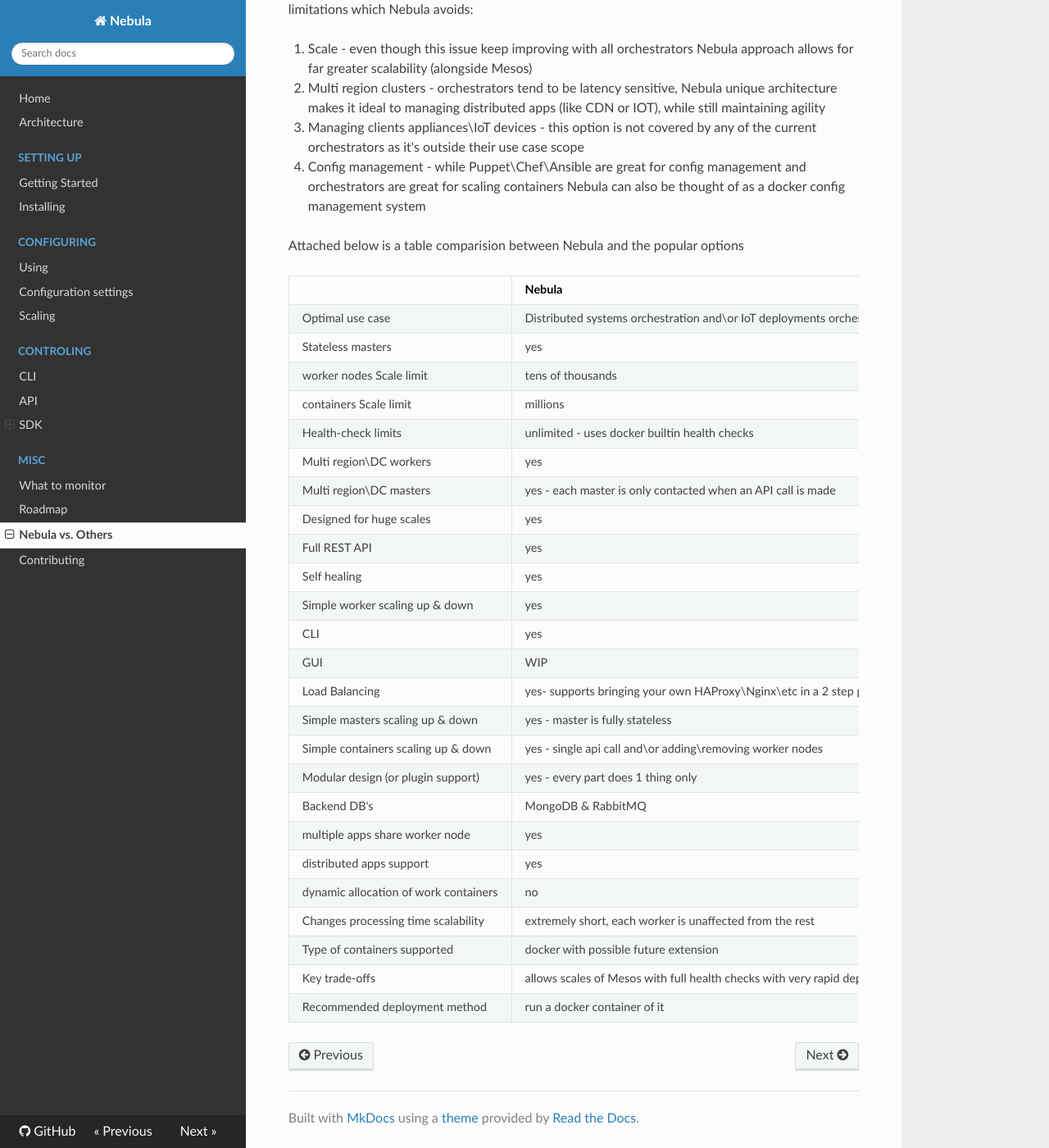
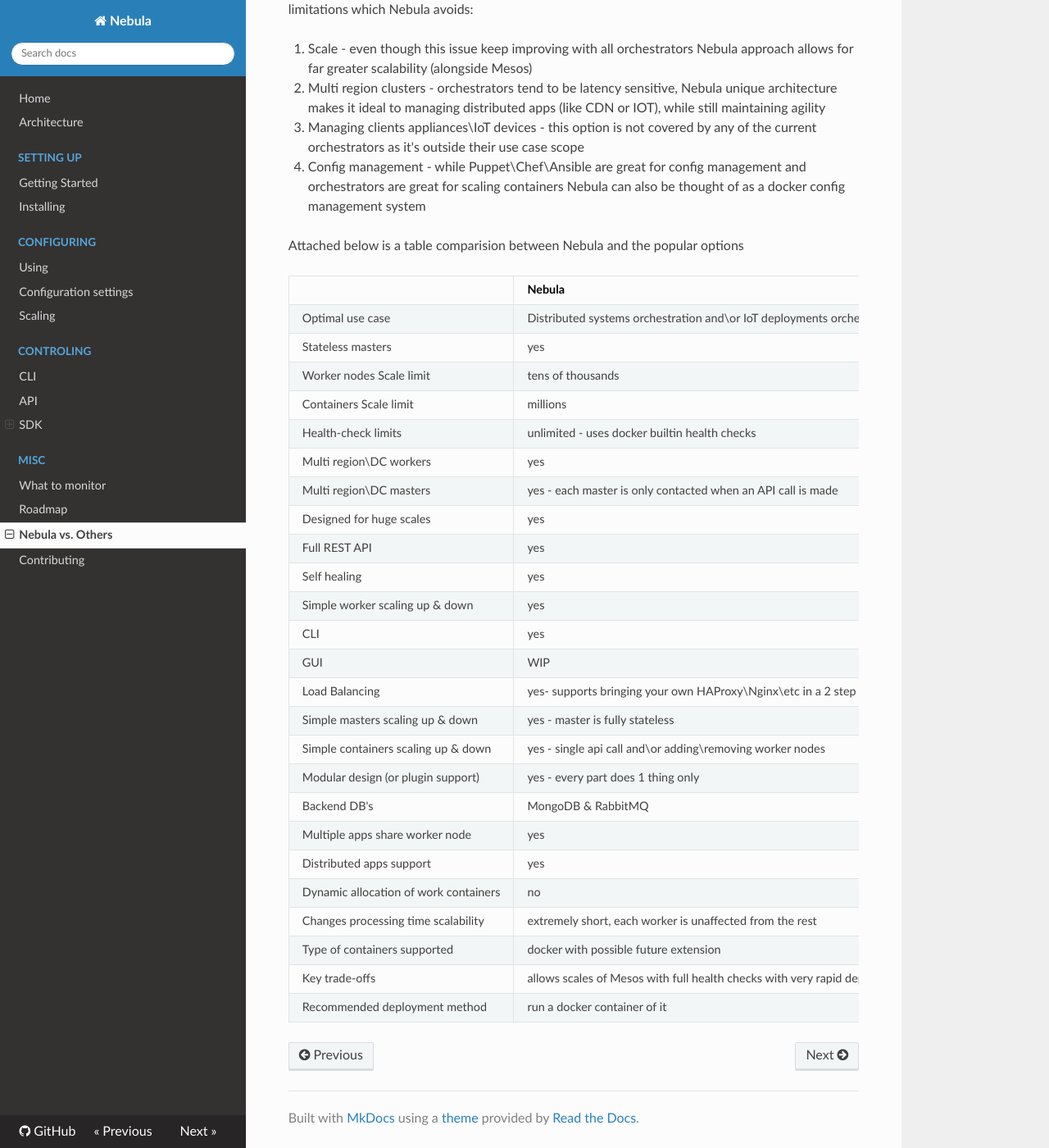
Before and after one commit to nebula-orchestrator/docs, an MkDocs documentation site: the page built from docs/compare2orchestrators.md, in a window 1280 px wide and 1400 px high, scrolled down 269 px. Shown: the whole window at 82% size. Built offline with MkDocs 1.6.1, drawn with Linux system fonts in a browser that asks for light colours; nearby versions of some CDN libraries; old or Windows-style settings are respelled for this version of MkDocs.

Commit message:
capital letters

```diff
--- a/docs/compare2orchestrators.md
+++ b/docs/compare2orchestrators.md
@@ -16,8 +16,8 @@
 |-------------------------------------|---------------------------------------------------------------------------------------------------------------------------------------------------|------------------------------------------------------------------------------------------------------------------------------|-------------------------------------------------------------------------------------|-------------------------------------------------------------------------------------------------------------|
 | Optimal use case  | Distributed systems orchestration and\or IoT deployments orchestration | DataCenter orchestration | DataCenter orchestration | DataCenter orchestration |
 | Stateless masters | yes | yes | yes | no - data stored in local master raft consensus  |
-| worker nodes Scale limit | tens of thousands  | tens of thousands | 1000-5000 depending on version | unknown |
-| containers Scale limit | millions | millions | 120000 | unknown |
+| Worker nodes Scale limit | tens of thousands  | tens of thousands | 1000-5000 depending on version | unknown |
+| Containers Scale limit | millions | millions | 120000 | unknown |
 | Health-check limits | unlimited - uses docker builtin health checks | depending on check type - https://mesosphere.com/blog/2017/01/05/introducing-mesos-native-health-checks-apache-mesos-part-1/ | unknown | unlimited - uses docker builtin health checks |
 | Multi region\DC workers | yes | possible but not recommended according to latest DC/OS docs | possible via multiple clusters controlled via an ubernetes cluster | yes |
 | Multi region\DC masters | yes - each master is only contacted when an API call is made | possible but extremely not recommended according to latest DC/OS docs | not possible - even with ubernetes each region masters only manage it's own regions | possible but not recommended do to raft consensus  |
@@ -32,9 +32,9 @@
 | Simple containers scaling up & down | yes - single api call and\or adding\removing worker nodes | yes - single api call | yes - single api call | yes - single api call |
 | Modular design (or plugin support) | yes - every part does 1 thing only | yes - 2 step orchestrator | yes | yes |
 | Backend DB's | MongoDB & RabbitMQ | Zookeeper | EtcD | internal in masters |
-| multiple apps share worker node | yes | yes | yes | yes |
-| distributed apps support | yes    |  no   |  no   |  no   |
-| dynamic allocation of work containers | no | yes | yes | yes |
+| Multiple apps share worker node | yes | yes | yes | yes |
+| Distributed apps support | yes    |  no   |  no   |  no   |
+| Dynamic allocation of work containers | no | yes | yes | yes |
 | Changes processing time scalability | extremely short, each worker is unaffected from the rest | longish - must wait for an offer matching it requirements first which at complex clusters can take a bit | short - listens to EtcD for changes which is fast but the masters don't scale when the load does | longish - gossip protocol will get there in the end but might take the scenic route |
 | Type of containers supported | docker with possible future extension | docker, mesos universal container | docker with possible future extension | docker only |
 | Key trade-offs | allows scales of Mesos with full health checks with very rapid deployments\changes while being unlimited to a single region\DC while being stable at the cost of changing apps per node require an envvar change & having lots of moving parts | battle proven orchestrator that's damn near impossible to break at the cost of speed of changes & sticking to a single zone (for clusters with requests counts smaller then a million in a single region this is an amazing solution) | the buzzword choice, very popular (so support & updates are great) but kinda forces you to do things the Google way & not nearly as scalable as some other choices | comes prebuilt with the docker engine so easy to set up but is kinda of a black box, also using GOSSIP only ensures eventual consistency so who knows when a requested change takes affect |
```
